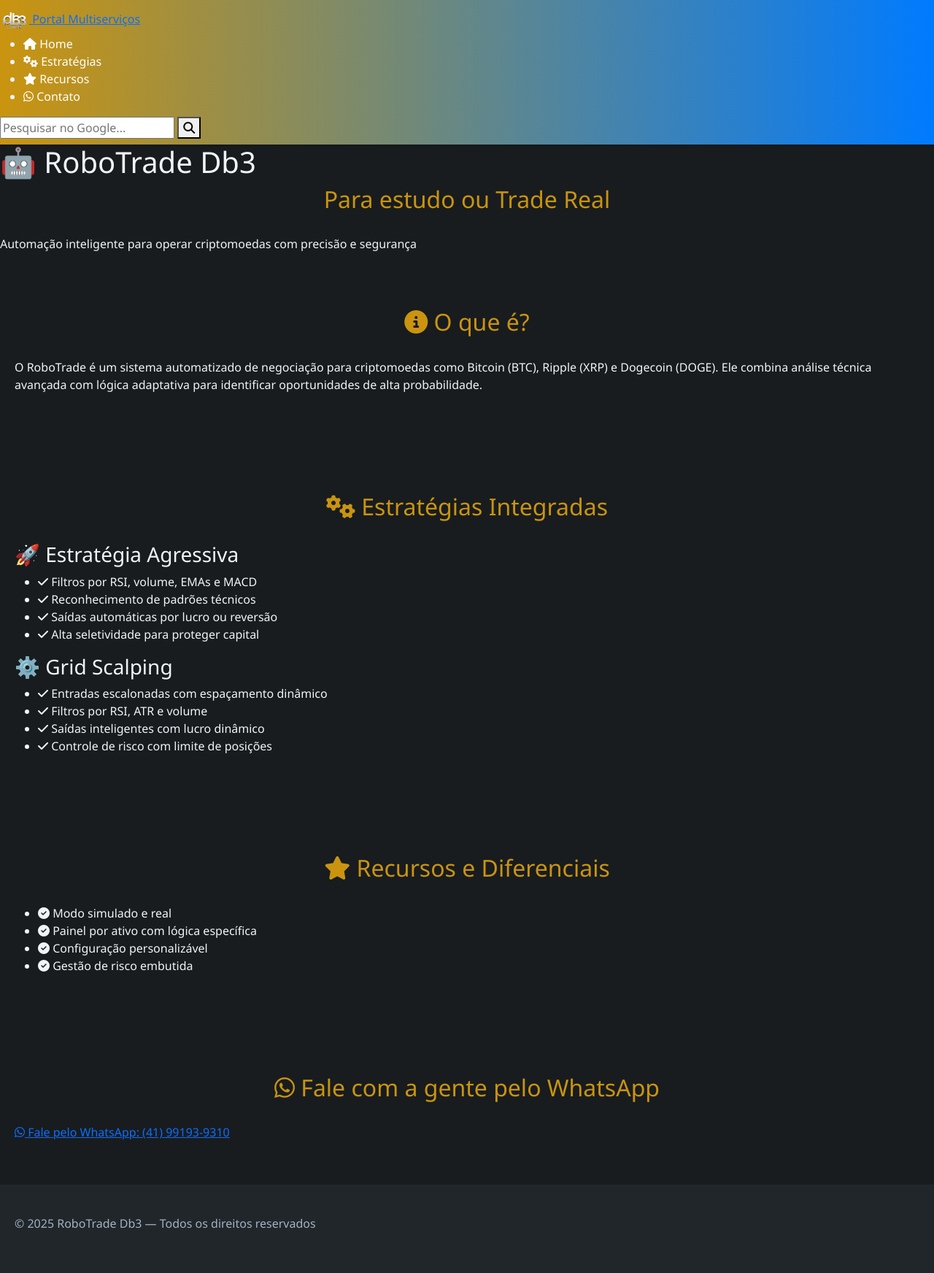
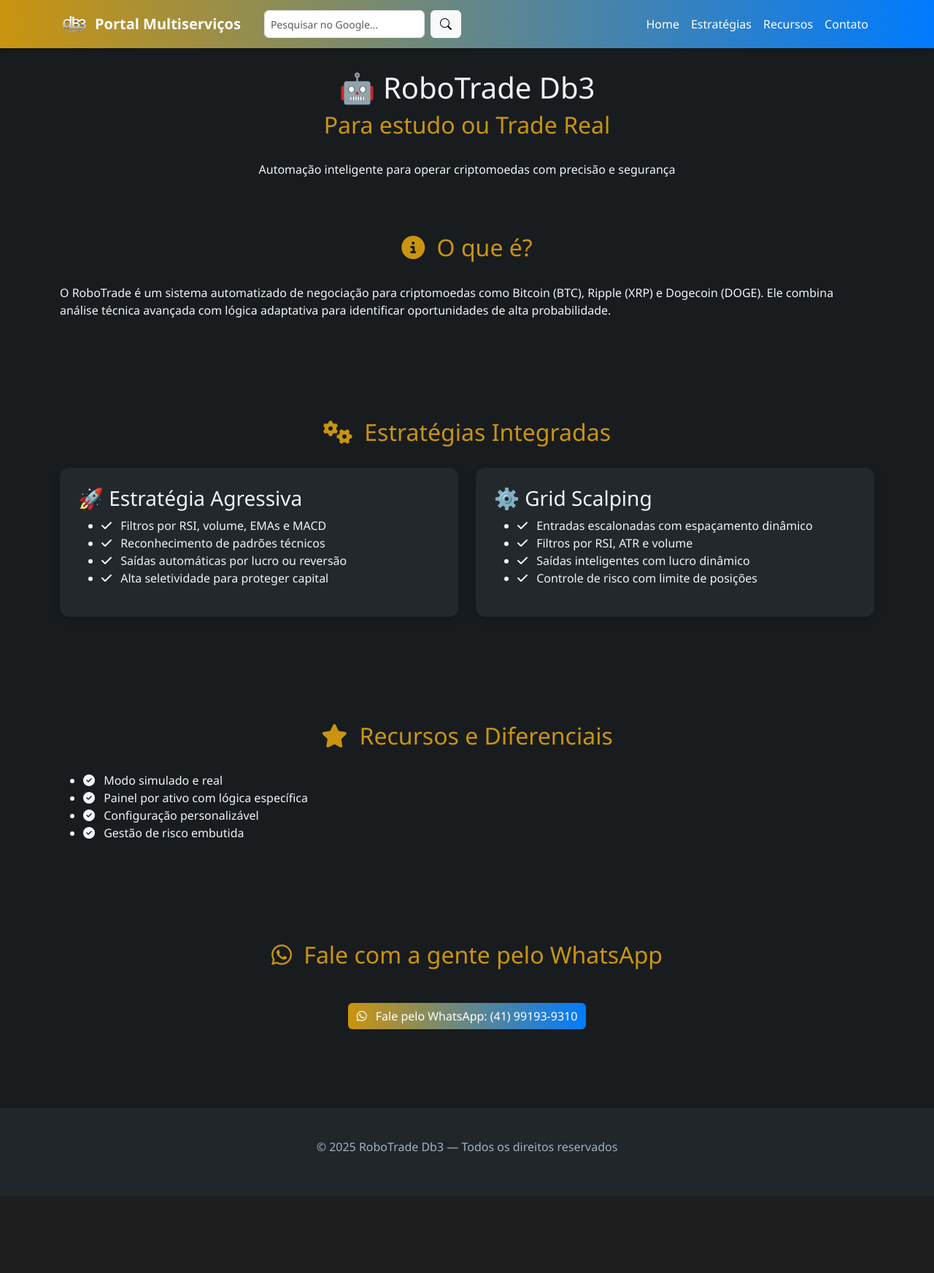
Before and after one commit to Db3center/Db3site, a Python web app: template templates/robotrade.html in a window 1280 px wide. Shown: the whole page at 73% size. After the commit the page ends 1578 px from the top, so only its background shows below. Run offline with Jinja, Linux system fonts and the light colour scheme; the template is opened without the code that fills it, so the values that code supplies are empty.

Commit message:
Update robotrade.html

```diff
--- a/templates/robotrade.html
+++ b/templates/robotrade.html
@@ -102,81 +102,90 @@
 </head>
 <body>
 
-<nav class="navbar">
-  <div class="nav-container">
-    <a href="/" class="nav-logo">
-      <img src="/logodb.png" alt="Logo" class="logo-img" />
-      <span>Portal Multiserviços</span>
+<nav class="navbar navbar-expand-lg fixed-top">
+  <div class="container">
+    <a class="navbar-brand d-flex align-items-center" href="/">
+      <img src="/logodb.png" alt="Logo" class="logo-img me-2" />
+      Portal Multiserviços
     </a>
-    <ul class="nav-menu">
-      <li><a href="/" class="nav-link"><i class="fas fa-home"></i> Home</a></li>
-      <li><a href="#estrategias" class="nav-link"><i class="fas fa-cogs"></i> Estratégias</a></li>
-      <li><a href="#recursos" class="nav-link"><i class="fas fa-star"></i> Recursos</a></li>
-      <li><a href="#contato" class="nav-link"><i class="fab fa-whatsapp"></i> Contato</a></li>
+    <button class="navbar-toggler" type="button" data-bs-toggle="collapse" data-bs-target="#navbarNav">
+      <span class="navbar-toggler-icon"></span>
+    </button>
+    <form action="https://www.google.com/search" method="get" class="search-form d-flex ms-3" target="_blank">
+      <input type="text" class="form-control form-control-sm" name="q" placeholder="Pesquisar no Google..." />
+      <button class="btn btn-light ms-2" type="submit"><i class="bi bi-search"></i></button>
+    </form>
+    <div class="collapse navbar-collapse" id="navbarNav">
+      <ul class="navbar-nav ms-auto">
+        <li class="nav-item"><a class="nav-link" href="/">Home</a></li>
+        <li class="nav-item"><a class="nav-link" href="#estrategias">Estratégias</a></li>
+        <li class="nav-item"><a class="nav-link" href="#recursos">Recursos</a></li>
+        <li class="nav-item"><a class="nav-link" href="#contato">Contato</a></li>
       </ul>
-    <form action="https://www.google.com/search" method="get" target="_blank" class="nav-search">
-      <input type="text" name="q" placeholder="Pesquisar no Google..." />
-      <button type="submit"><i class="fas fa-search"></i></button>
-    </form>
+    </div>
   </div>
 </nav>
 
-<header>
+<header class="container text-center mt-5 pt-5">
   <h1>🤖 RoboTrade Db3</h1>
   <h2>Para estudo ou Trade Real</h2>
   <p>Automação inteligente para operar criptomoedas com precisão e segurança</p>
 </header>
 
-<section id="estrategias">
-  <h2><i class="fas fa-info-circle icon"></i> O que é?</h2>
+<section id="estrategias" class="container">
+  <h2><i class="fas fa-info-circle me-2"></i> O que é?</h2>
   <p>O RoboTrade é um sistema automatizado de negociação para criptomoedas como Bitcoin (BTC), Ripple (XRP) e Dogecoin (DOGE). Ele combina análise técnica avançada com lógica adaptativa para identificar oportunidades de alta probabilidade.</p>
 </section>
-<section>
-  <h2><i class="fas fa-cogs icon"></i> Estratégias Integradas</h2>
-  <div class="features">
-    <div class="feature-box">
+
+<section class="container">
+  <h2><i class="fas fa-cogs me-2"></i> Estratégias Integradas</h2>
+  <div class="row">
+    <div class="col-md-6 mb-4">
+      <div class="service-card p-4">
         <h3>🚀 Estratégia Agressiva</h3>
         <ul>
-        <li><i class="fas fa-check icon"></i> Filtros por RSI, volume, EMAs e MACD</li>
-        <li><i class="fas fa-check icon"></i> Reconhecimento de padrões técnicos</li>
-        <li><i class="fas fa-check icon"></i> Saídas automáticas por lucro ou reversão</li>
-        <li><i class="fas fa-check icon"></i> Alta seletividade para proteger capital</li>
+          <li><i class="fas fa-check me-2"></i> Filtros por RSI, volume, EMAs e MACD</li>
+          <li><i class="fas fa-check me-2"></i> Reconhecimento de padrões técnicos</li>
+          <li><i class="fas fa-check me-2"></i> Saídas automáticas por lucro ou reversão</li>
+          <li><i class="fas fa-check me-2"></i> Alta seletividade para proteger capital</li>
         </ul>
       </div>
-    <div class="feature-box">
+    </div>
+    <div class="col-md-6 mb-4">
+      <div class="service-card p-4">
         <h3>⚙️ Grid Scalping</h3>
         <ul>
-        <li><i class="fas fa-check icon"></i> Entradas escalonadas com espaçamento dinâmico</li>
-        <li><i class="fas fa-check icon"></i> Filtros por RSI, ATR e volume</li>
-        <li><i class="fas fa-check icon"></i> Saídas inteligentes com lucro dinâmico</li>
-        <li><i class="fas fa-check icon"></i> Controle de risco com limite de posições</li>
+          <li><i class="fas fa-check me-2"></i> Entradas escalonadas com espaçamento dinâmico</li>
+          <li><i class="fas fa-check me-2"></i> Filtros por RSI, ATR e volume</li>
+          <li><i class="fas fa-check me-2"></i> Saídas inteligentes com lucro dinâmico</li>
+          <li><i class="fas fa-check me-2"></i> Controle de risco com limite de posições</li>
         </ul>
+      </div>
     </div>
   </div>
 </section>
 
-<section id="recursos">
-  <h2><i class="fas fa-star icon"></i> Recursos e Diferenciais</h2>
+<section id="recursos" class="container">
+  <h2><i class="fas fa-star me-2"></i> Recursos e Diferenciais</h2>
   <ul>
-    <li><i class="fas fa-check-circle icon"></i> Modo simulado e real</li>
-    <li><i class="fas fa-check-circle icon"></i> Painel por ativo com lógica específica</li>
-    <li><i class="fas fa-check-circle icon"></i> Configuração personalizável</li>
-    <li><i class="fas fa-check-circle icon"></i> Gestão de risco embutida</li>
+    <li><i class="fas fa-check-circle me-2"></i> Modo simulado e real</li>
+    <li><i class="fas fa-check-circle me-2"></i> Painel por ativo com lógica específica</li>
+    <li><i class="fas fa-check-circle me-2"></i> Configuração personalizável</li>
+    <li><i class="fas fa-check-circle me-2"></i> Gestão de risco embutida</li>
   </ul>
 </section>
 
-<section id="contato">
-  <div class="whatsapp-contact">
-    <h2><i class="fab fa-whatsapp icon"></i> Fale com a gente pelo WhatsApp</h2>
-    <a class="whatsapp-btn" href="https://wa.me/5541991939310" target="_blank" rel="noopener">
-      <i class="fab fa-whatsapp"></i> Fale pelo WhatsApp: (41) 99193-9310
+<section id="contato" class="container text-center">
+  <h2><i class="fab fa-whatsapp me-2"></i> Fale com a gente pelo WhatsApp</h2>
+  <a class="btn btn-primary mt-3" href="https://wa.me/5541991939310" target="_blank" rel="noopener">
+  <i class="fab fa-whatsapp me-2"></i> Fale pelo WhatsApp: (41) 99193-9310
   </a>
-  </div>
 </section>
 
-<footer>
+<footer class="text-center mt-5">
   <p>© 2025 RoboTrade Db3 — Todos os direitos reservados</p>
 </footer>
 
+<script src="https://cdn.jsdelivr.net/npm/bootstrap@5.3.3/dist/js/bootstrap.bundle.min.js"></script>
 </body>
 </html>
```
Lines whose indentation alone changed are shown as unchanged.
